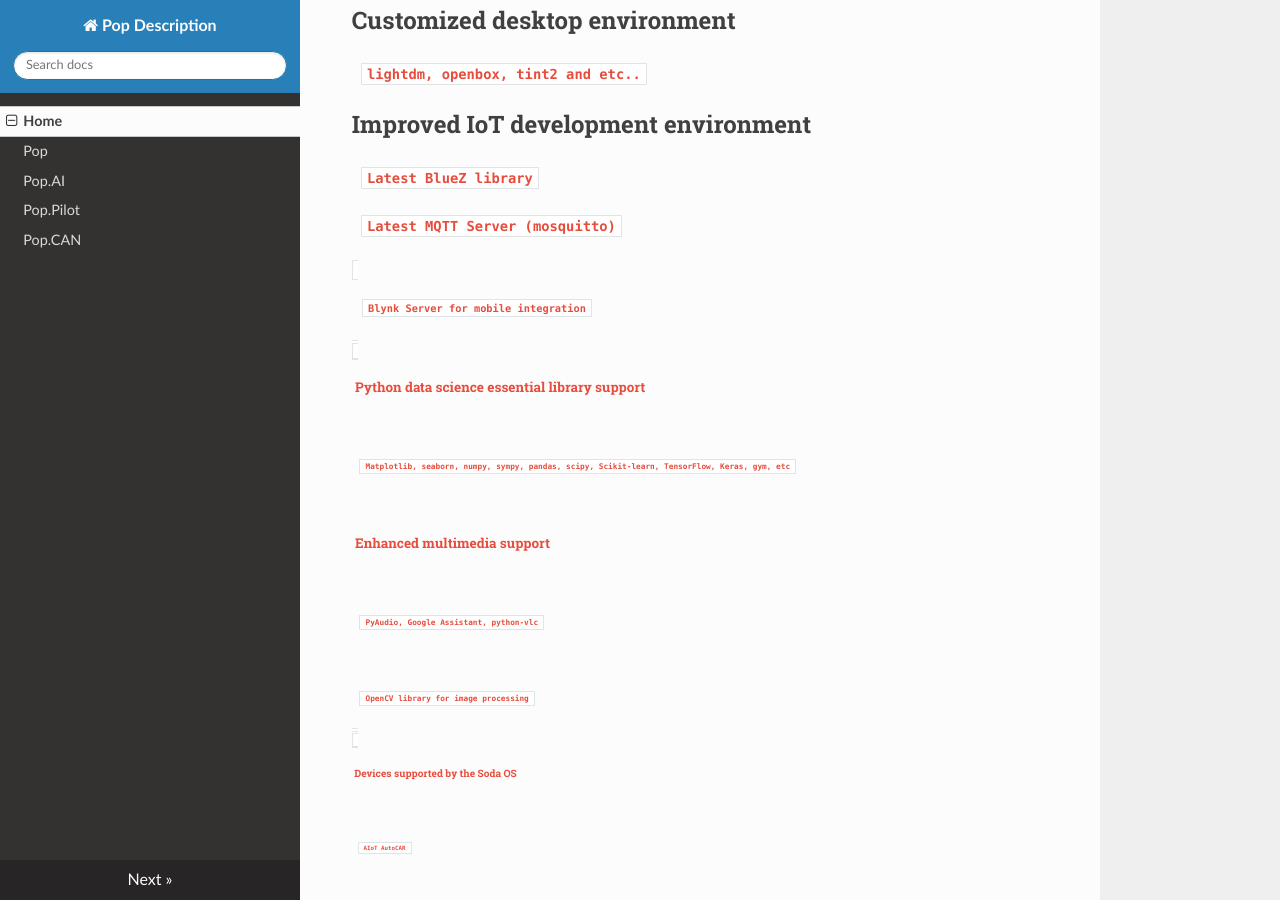
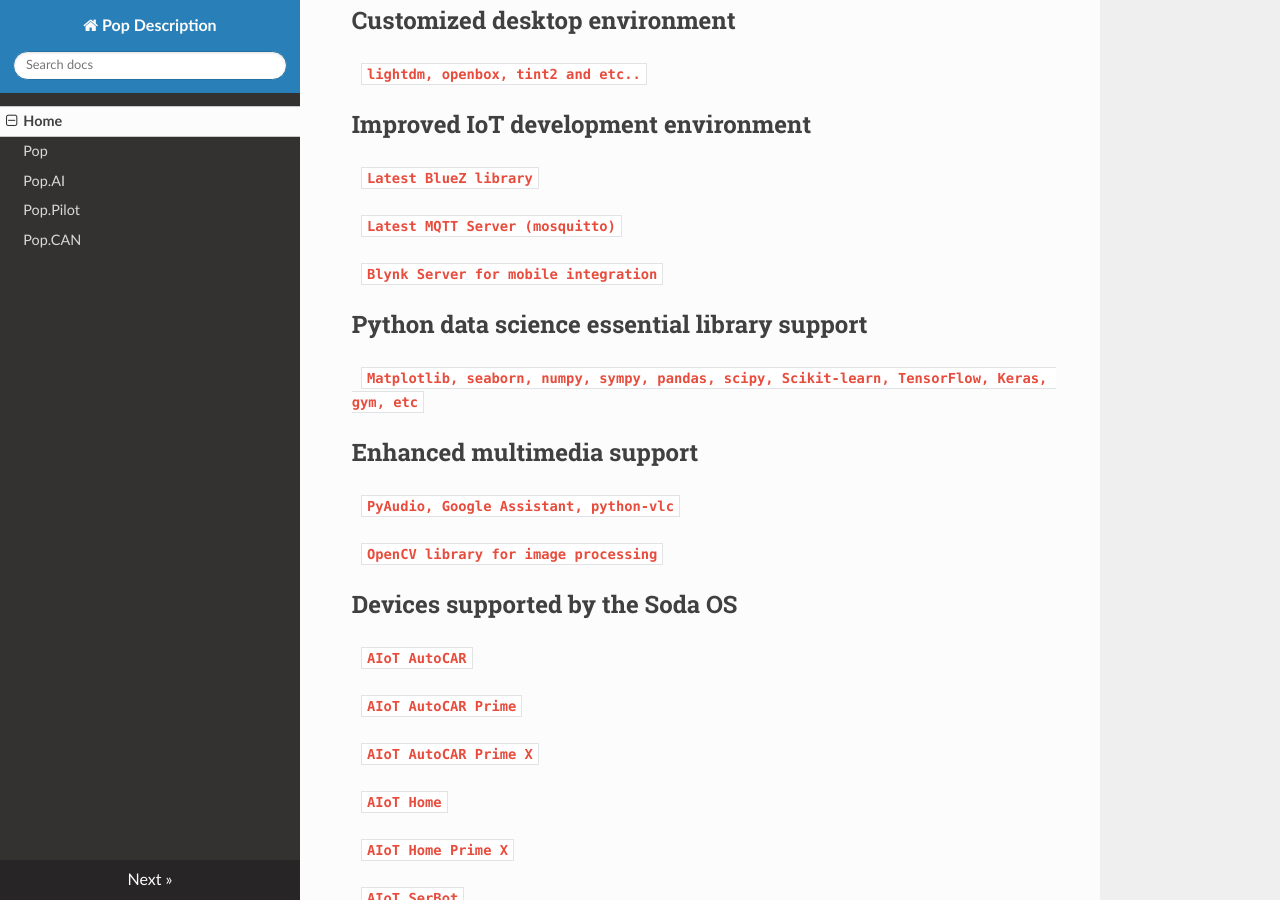
Before and after one commit to hanback-docs/soda_docs, an MkDocs documentation site: the page built from docs/index.md, in a window 1280 px wide and 900 px high, scrolled down 748 px. Built offline with MkDocs 1.6.1, drawn with Linux system fonts in a browser that asks for light colours; nearby versions of some CDN libraries.

Commit message:
Update index.md

```diff
--- a/docs/index.md
+++ b/docs/index.md
@@ -31,9 +31,9 @@ The following are the main features of Soda OS. Features will be continuously up
 
 <h4>&emsp;  <code class="cyan_blue">Latest BlueZ library</code></h4>
 
-<h4>&emsp;  <code class="cyan_blue">Latest MQTT Server (mosquitto)</h4>
+<h4>&emsp;  <code class="cyan_blue">Latest MQTT Server (mosquitto)</code></h4>
 
-<h4>&emsp;  <code class="cyan_blue">Blynk Server for mobile integration</h4>
+<h4>&emsp;  <code class="cyan_blue">Blynk Server for mobile integration</code></h4>
 
 <h2> Python data science essential library support </h2>
 
@@ -43,7 +43,7 @@ The following are the main features of Soda OS. Features will be continuously up
 
 <h4>&emsp;  <code class="cyan_blue">PyAudio, Google Assistant, python-vlc</code></h4>
 
-<h4>&emsp;  <code class="cyan_blue">OpenCV library for image processing</h4>
+<h4>&emsp;  <code class="cyan_blue">OpenCV library for image processing</code></h4>
 
 <h2> Devices supported by the Soda OS </h2>
 
```
